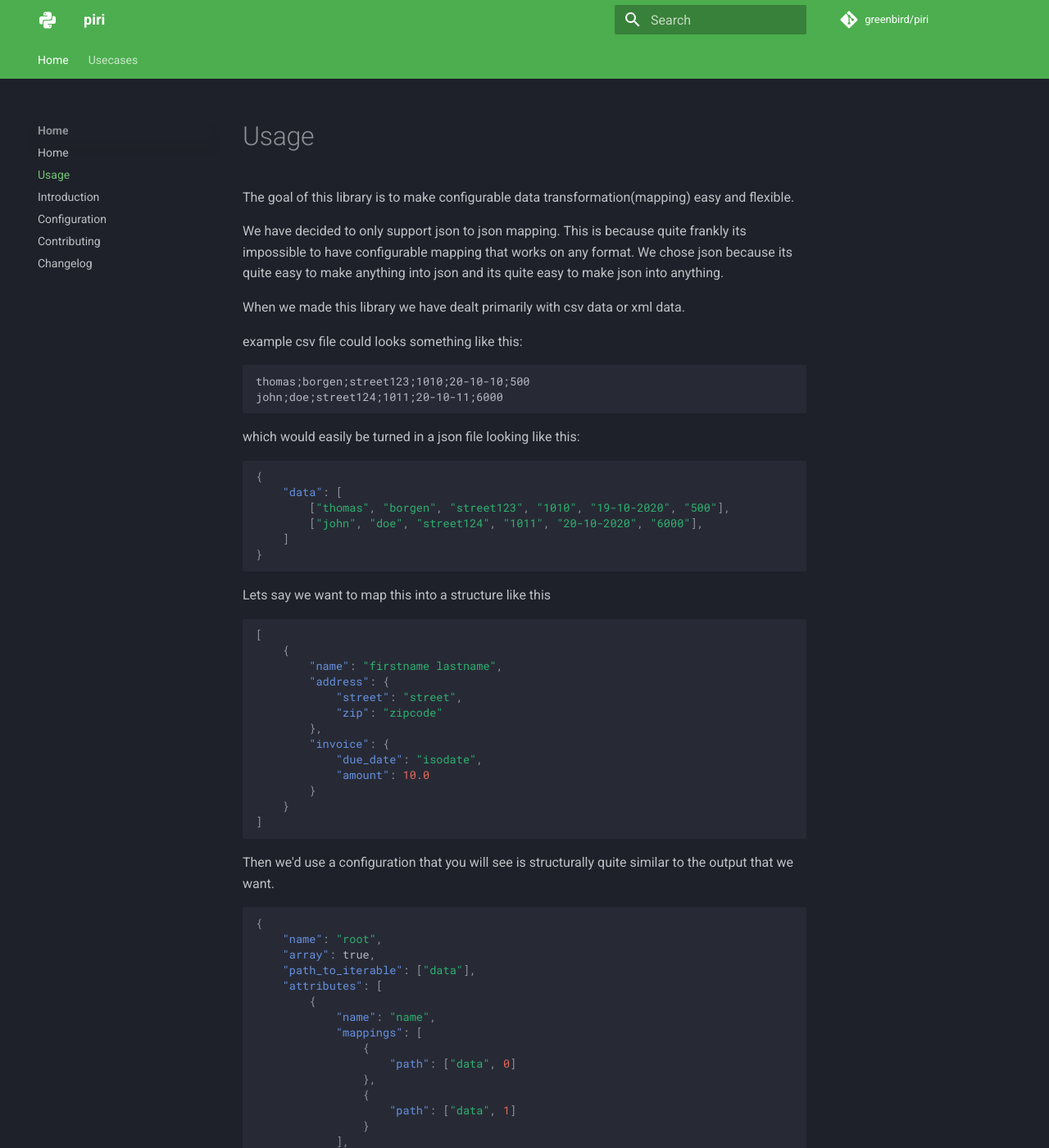
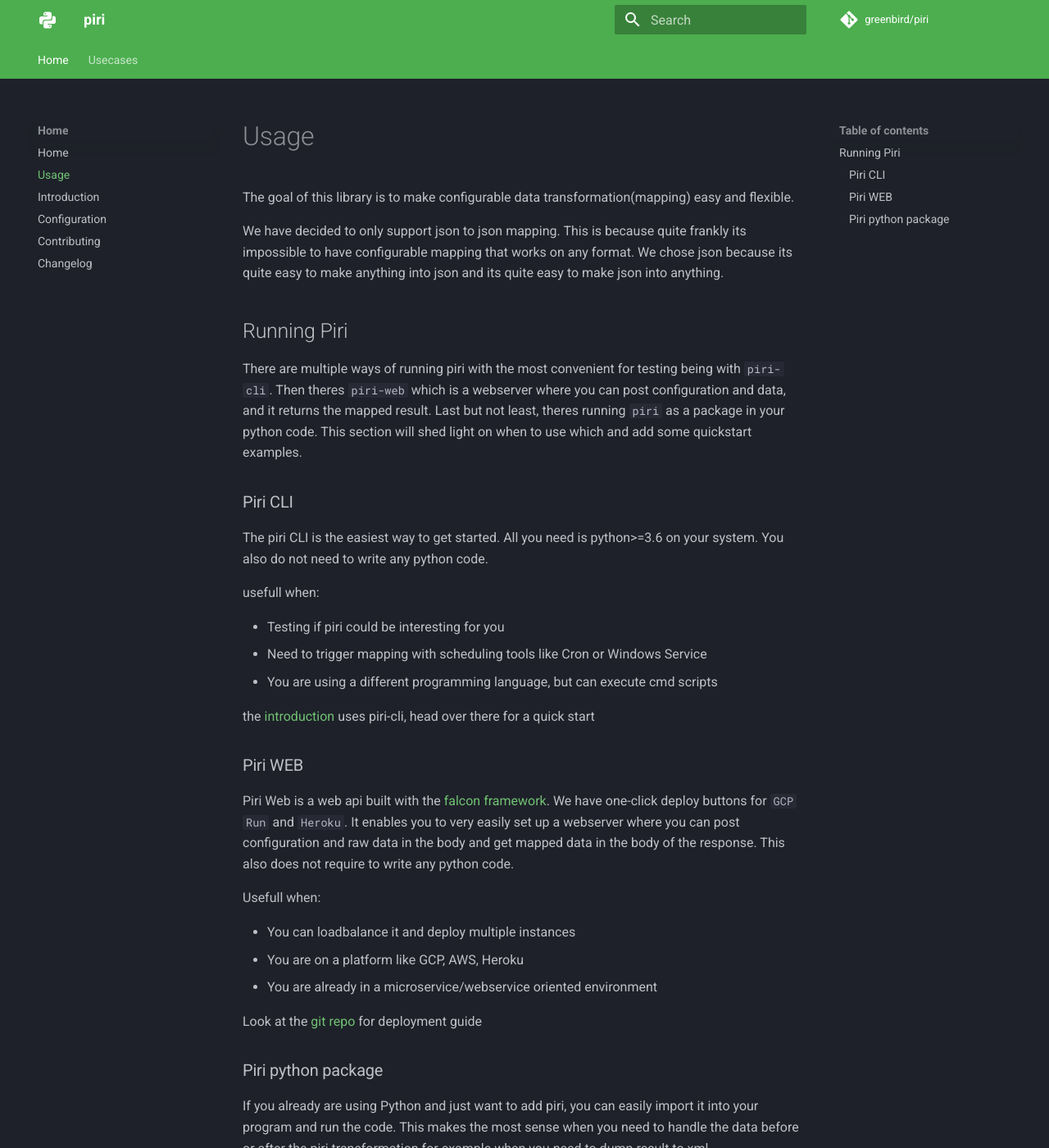
Before and after one commit to kaiba-tech/kaiba, an MkDocs documentation site: the page built from docs/usage.md, in a window 1280 px wide and 1400 px high. Shown: the whole window at 82% size. Built offline with MkDocs 1.6.1 and Material for MkDocs 9.7.7, drawn with Linux system fonts in a browser that asks for light colours; comment, search, counter and statistics services are not loaded; some of the changed text lies outside the part shown.

Commit message:
Rewrite Usage.md. Explain piri, piri-cli and piri-web (#86)
closes: #85

````diff
--- a/docs/usage.md
+++ b/docs/usage.md
@@ -2,144 +2,56 @@ The goal of this library is to make configurable data transformation(mapping) ea
 
 We have decided to only support json to json mapping. This is because quite frankly its impossible to have configurable mapping that works on any format. We chose json because its quite easy to make anything into json and its quite easy to make json into anything.
 
-When we made this library we have dealt primarily with csv data or xml data.
 
-example csv file could looks something like this:
+## Running Piri
 
-```file
-thomas;borgen;street123;1010;20-10-10;500
-john;doe;street124;1011;20-10-11;6000
-```
-which would easily be turned in a json file looking like this:
-```json
-{
-    "data": [
-        ["thomas", "borgen", "street123", "1010", "19-10-2020", "500"],
-        ["john", "doe", "street124", "1011", "20-10-2020", "6000"],
-    ]
-}
+There are multiple ways of running piri with the most convenient for testing being with `piri-cli`. Then theres `piri-web` which is a webserver where you can post configuration and data, and it returns the mapped result. Last but not least, theres running `piri` as a package in your python code. This section will shed light on when to use which and add some quickstart examples.
+
+### Piri CLI
+
+The piri CLI is the easiest way to get started. All you need is python>=3.6 on your system. You also do not need to write any python code.
+
+usefull when:
+
+* Testing if piri could be interesting for you
+* Need to trigger mapping with scheduling tools like Cron or Windows Service
+* You are using a different programming language, but can execute cmd scripts
+
+the [introduction](../introduction) uses piri-cli, head over there for a quick start
+
+### Piri WEB
+
+Piri Web is a web api built with the [falcon framework](https://falconframework.org/). We have one-click deploy buttons for `GCP Run` and `Heroku`. It enables you to very easily set up a webserver where you can post configuration and raw data in the body and get mapped data in the body of the response. This also does not require to write any python code.
+
+Usefull when:
+
+* You can loadbalance it and deploy multiple instances
+* You are on a platform like GCP, AWS, Heroku
+* You are already in a microservice/webservice oriented environment
+
+Look at the [git repo](https://github.com/greenbird/piri-web) for deployment guide
+
+### Piri python package
+
+If you already are using Python and just want to add piri, you can easily import it into your program and run the code. This makes the most sense when you need to handle the data before or after the piri transformation for example when you need to dump result to xml.
+
+Usefull when:
+
+* You need to do extensive handling of input data before mapping
+* You need to transform the output json into something else
+
+Caveats:
+Remember that the more you handle the data before or after piri, the more you must document your changes to the data.
+
+To use piri, import the process function and feed it your data and the configuration.
+
+```python
+from piri.process import process
+
+your_data = []
+your_config = {}
+
+result = process(your_data, your_config)
 ```
 
-Lets say we want to map this into a structure like this
-
-```json
-[
-    {
-        "name": "firstname lastname",
-        "address": {
-            "street": "street",
-            "zip": "zipcode"
-        },
-        "invoice": {
-            "due_date": "isodate",
-            "amount": 10.0
-        }
-    }
-]
-```
-
-Then we'd use a configuration that you will see is structurally quite similar to the output that we want.
-
-```json
-{
-    "name": "root",
-    "array": true,
-    "path_to_iterable": ["data"],
-    "attributes": [
-        {
-            "name": "name",
-            "mappings": [
-                {
-                    "path": ["data", 0]
-                },
-                {
-                    "path": ["data", 1]
-                }
-            ],
-            "separator": " "
-        }
-    ],
-    "objects": [
-        {
-            "name": "address",
-            "array": false,
-            "attributes": [
-                {
-                    "name": "street",
-                    "mappings": [
-                        {
-                            "path": ["data", 2]
-                        }
-                    ]
-                },
-                {
-                    "name": "zip",
-                    "mappings": [
-                        {
-                            "path": ["data", 3]
-                        }
-                    ]
-                }
-            ]
-        },
-        {
-            "name": "invoice",
-            "array": false,
-            "attributes": [
-                {
-                    "name": "due_date",
-                    "mappings": [
-                        {
-                            "path": ["data", 4]
-                        }
-                    ],
-                    "casting": {
-                        "to": "date",
-                        "original_format": "dd.mm.yyyy"
-                    }
-                },
-                {
-                    "name": "amount",
-                    "mappings": [
-                        {
-                            "path": ["data", 5]
-                        }
-                    ],
-                    "casting": {
-                        "to": "decimal"
-                    }
-                }
-            ]
-        }
-    ]
-}
-```
-
-which will produce
-
-```json
-[
-    {
-        "name": "thomas borgen",
-        "address": {
-            "street": "street123",
-            "zip": "1010"
-        },
-        "invoice": {
-            "due_date": "2020-10-20",
-            "amount": 500.0
-        }
-    },
-    {
-        "name": "john doe",
-        "address": {
-            "street": "street124",
-            "zip": "1011"
-        },
-        "invoice": {
-            "due_date": "2020-10-19",
-            "amount": 6000.0
-        }
-    }
-]
-```
+Notice that process expects `data: Union[List, Dict]` and `configuration: Dict`
````
